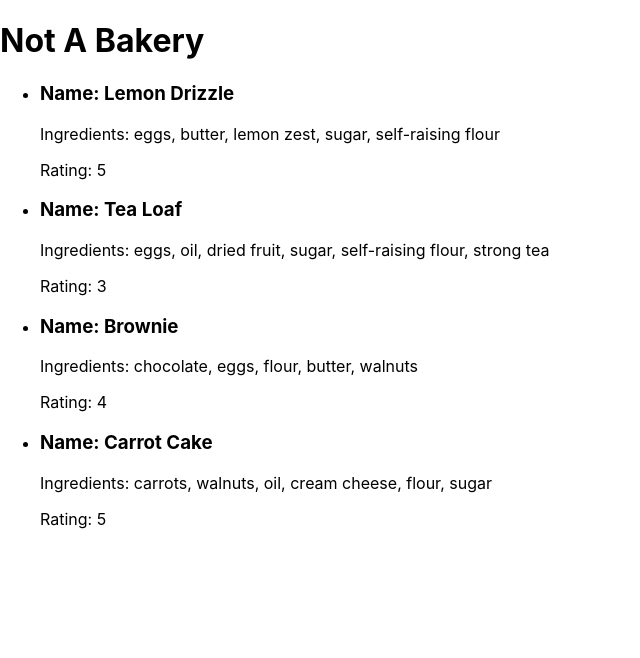
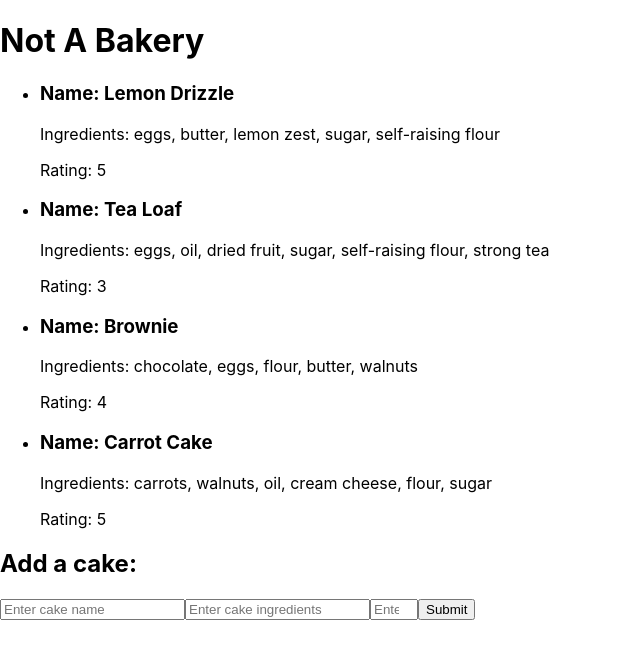
Before and after one commit to MTBNTA/react_forms_bakery_lab, a React (Create React App) app: page / in a window 1280 px wide. Shown: the top 658 px of the page, without its empty margins (0-640 px from the left). Built offline with nearby package versions, Linux system fonts and the light colour scheme.

Commit message:
Completed register form file.

```diff
--- a/src/components/Register.js
+++ b/src/components/Register.js
@@ -1,6 +1,69 @@
-const Register = ({cakes}) => {
+import { useState } from "react";
+
+const Register = ({cakes, registerCake}) => {
+
+    const [cakeName, setCakeName] = useState("");
+    const [ingredients, setIngredients] = useState([]);
+    const [rating, setRating] = useState("");
+
+    const isValid = () => {
+        let validation =true;
+
+        if(cakeName === "" || ingredients == [] || rating === ""){
+            alert("Fill in all fields please!");
+            validation = false;
+        }
+
+        if(cakes.find(cake => cake.cakeName === cakeName)){
+            alert("This cake already exists!");
+            validation = false;
+        }
+        return validation;
+    }
+
+    const handleSubmit = (event) => {
+        event.preventDefault();
+
+        if(isValid()){
+            const newCake = {
+                cakeName,
+                ingredients,
+                rating
+            }
+            registerCake(newCake);
+        }
+    }
+
     return (
-        <></>
+        <>
+            <h2>Add a cake:</h2>
+            <form onSubmit={handleSubmit}>
+                <input
+                    type="text"
+                    name="cakeName"
+                    placeholder="Enter cake name"
+                    value={cakeName}
+                    onChange={(event) => setCakeName(event.target.value)}
+                />
+                <input
+                    type="text"
+                    name="ingredients"
+                    placeholder="Enter cake ingredients"
+                    value={ingredients}
+                    onChange={(event) => setIngredients([event.target.value])}
+                />
+                <input
+                    type="number"
+                    min="0"
+                    max="5"
+                    name="rating"
+                    placeholder="Enter cake rating"
+                    value={rating}
+                    onChange={(event) => setRating(event.target.value)}
+                />
+                <input type="submit" value="Submit" />
+            </form>
+        </>
      );
 }
 
```
